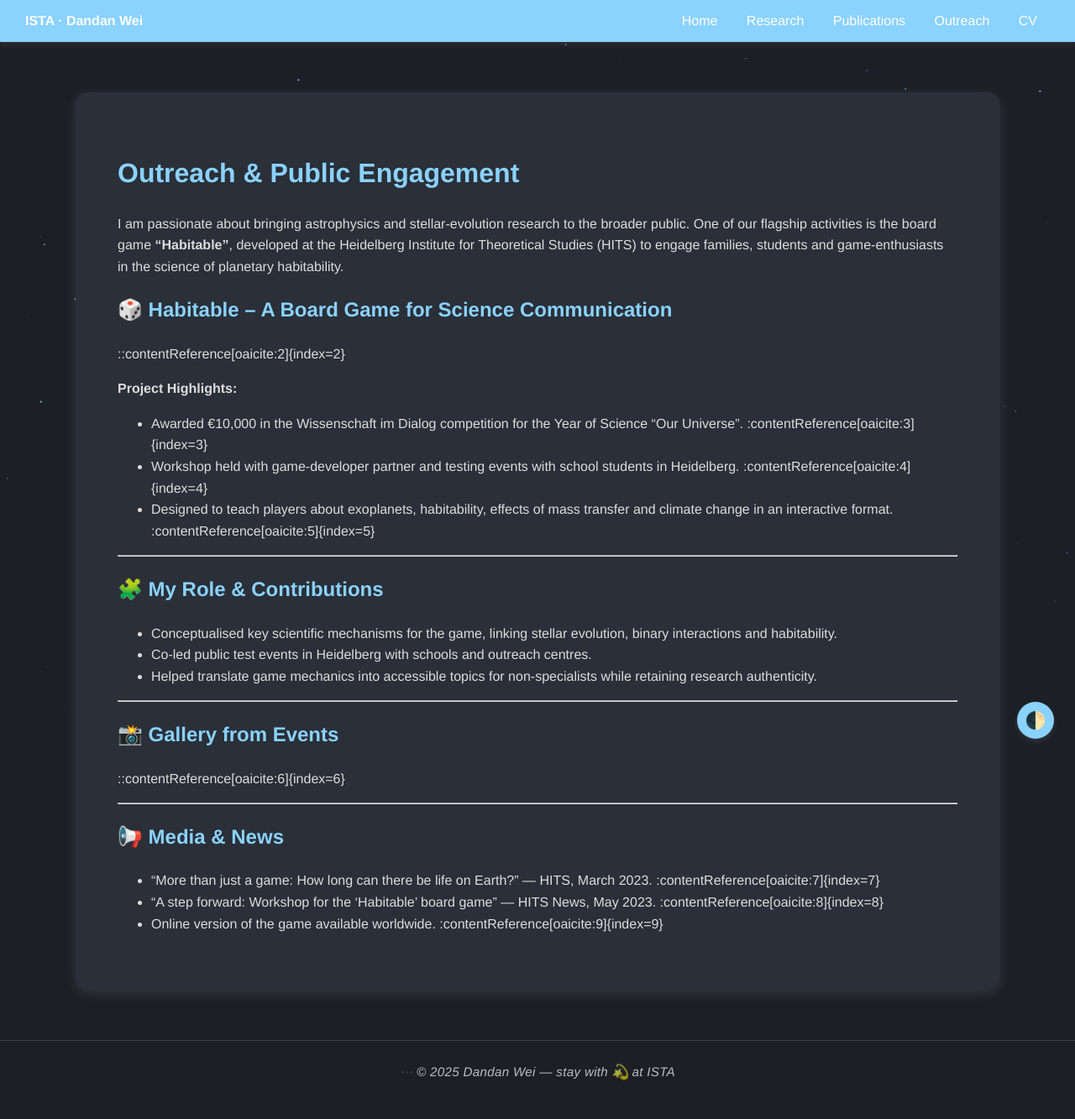
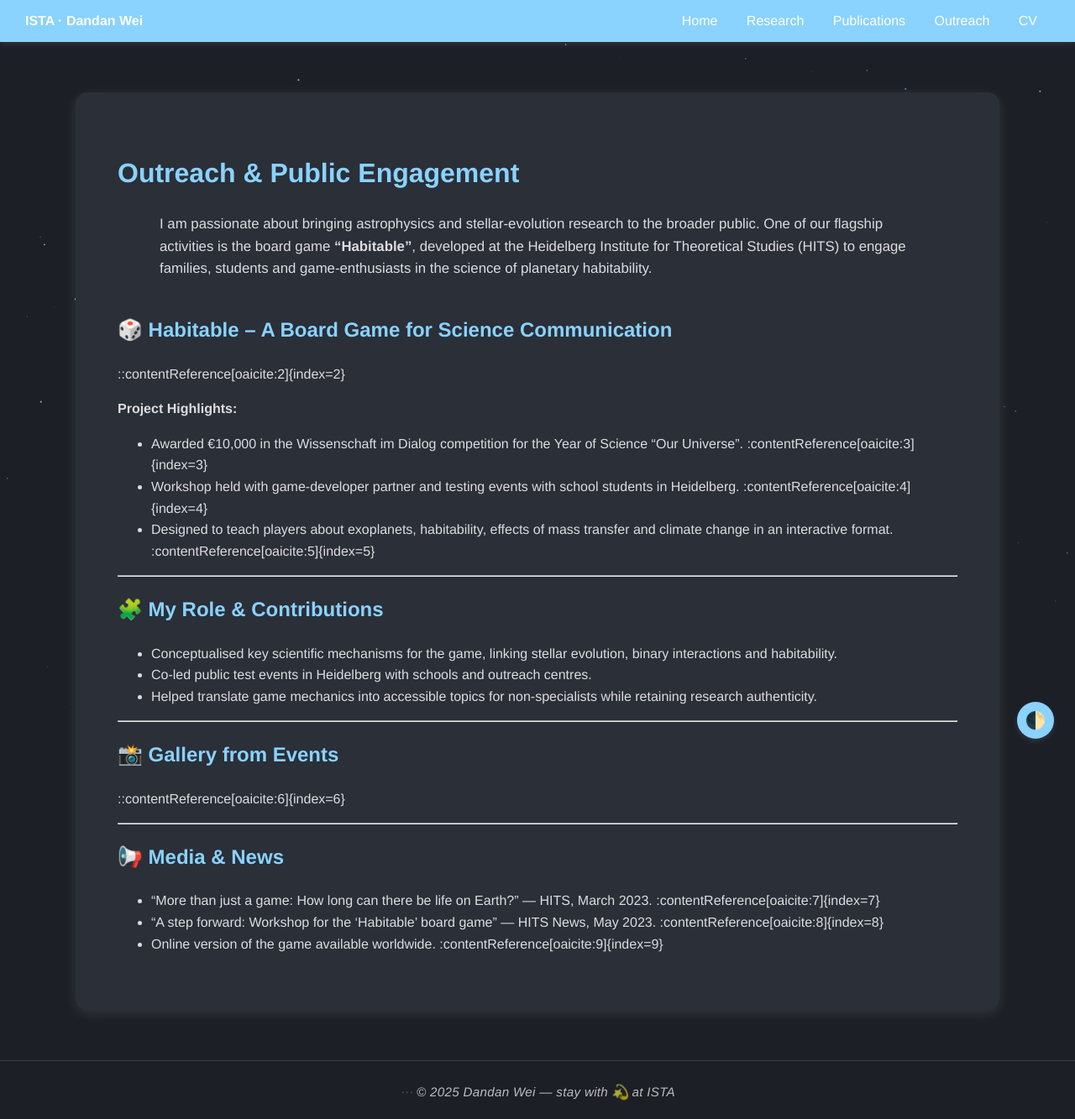
Before and after one commit to Dandan-star0/Dandan-star0.github.io, a Jekyll site: the page built from Outreach.md, in a window 1280 px wide. Shown: the whole page at 84% size. Built offline with Jekyll 4.4.1, drawn with Linux system fonts in a browser that asks for light colours; before the commit the page ends 1309 px from its top, so only the background shows below that.

Commit message:
Update style.css

```diff
--- a/assets/css/style.css
+++ b/assets/css/style.css
@@ -449,3 +449,27 @@ footer p::before {
   pointer-events: none;
   opacity: 1.0;
 }
+
+
+
+
+/* ===== Outreach Page ===== */
+.outreach-intro {
+  max-width: 900px;
+  margin: 0 auto 40px auto;
+  font-size: 1.05em;
+  line-height: 1.6;
+}
+
+.outreach-intro p {
+  margin-bottom: 20px;
+}
+
+.image-carousel {
+  margin: 30px 0;
+}
+
+.image-carousel img {
+  border-radius: 8px;
+  box-shadow: 0 4px 12px var(--shadow);
+}
```
